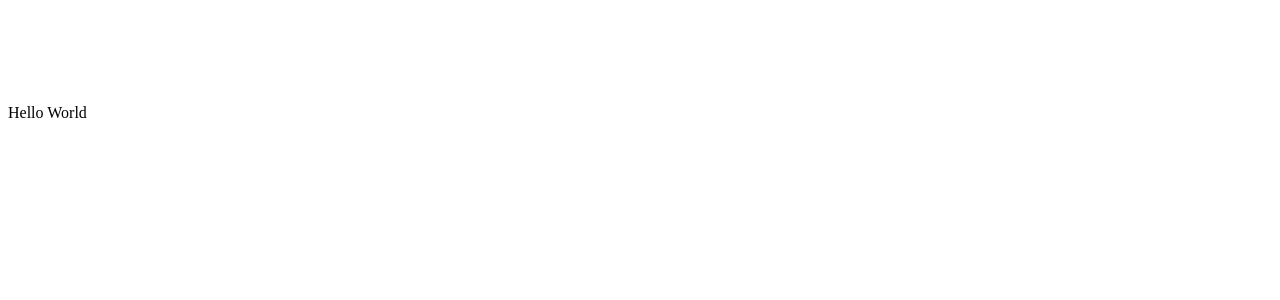
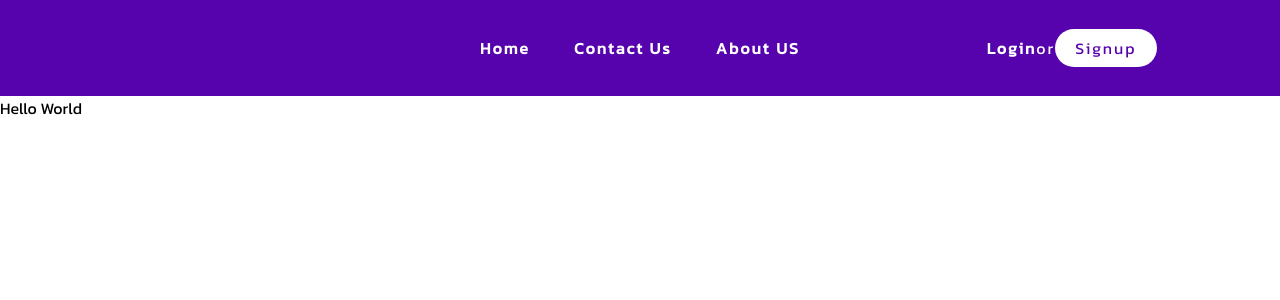
Before and after one commit to praduman03/WoollyFarms-Training, a React (Create React App) app in the folder frontend/: page / in a window 1280 px wide. Shown: the top 300 px of the page. Built offline with nearby package versions, Linux system fonts and the light colour scheme.

Commit message:
minor changes

```diff
--- a/frontend/src/App.css
+++ b/frontend/src/App.css
@@ -1,38 +1,24 @@
-.App {
-  text-align: center;
+@import url('https://fonts.googleapis.com/css2?family=Kanit&display=swap');
+
+* {
+  margin: 0;
+  padding: 0;
+  box-sizing: border-box;
+  font-family: 'Kanit', sans-serif;
 }
 
-.App-logo {
-  height: 40vmin;
-  pointer-events: none;
+.justify-center {
+  display: flex;
+  justify-content: center;
 }
 
-@media (prefers-reduced-motion: no-preference) {
-  .App-logo {
-    animation: App-logo-spin infinite 20s linear;
-  }
+.align-center {
+  display: flex;
+  align-items: center;
 }
 
-.App-header {
-  background-color: #282c34;
-  min-height: 100vh;
+.content-center {
   display: flex;
-  flex-direction: column;
+  justify-content: center;
   align-items: center;
-  justify-content: center;
-  font-size: calc(10px + 2vmin);
-  color: white;
 }
-
-.App-link {
-  color: #61dafb;
-}
-
-@keyframes App-logo-spin {
-  from {
-    transform: rotate(0deg);
-  }
-  to {
-    transform: rotate(360deg);
-  }
-}
--- a/frontend/src/index.css
+++ b/frontend/src/index.css
@@ -1,5 +1,3 @@
-
-code {
-  font-family: source-code-pro, Menlo, Monaco, Consolas, 'Courier New',
-    monospace;
+:root {
+  --primary-bg-color: #5603ad;
 }
```
